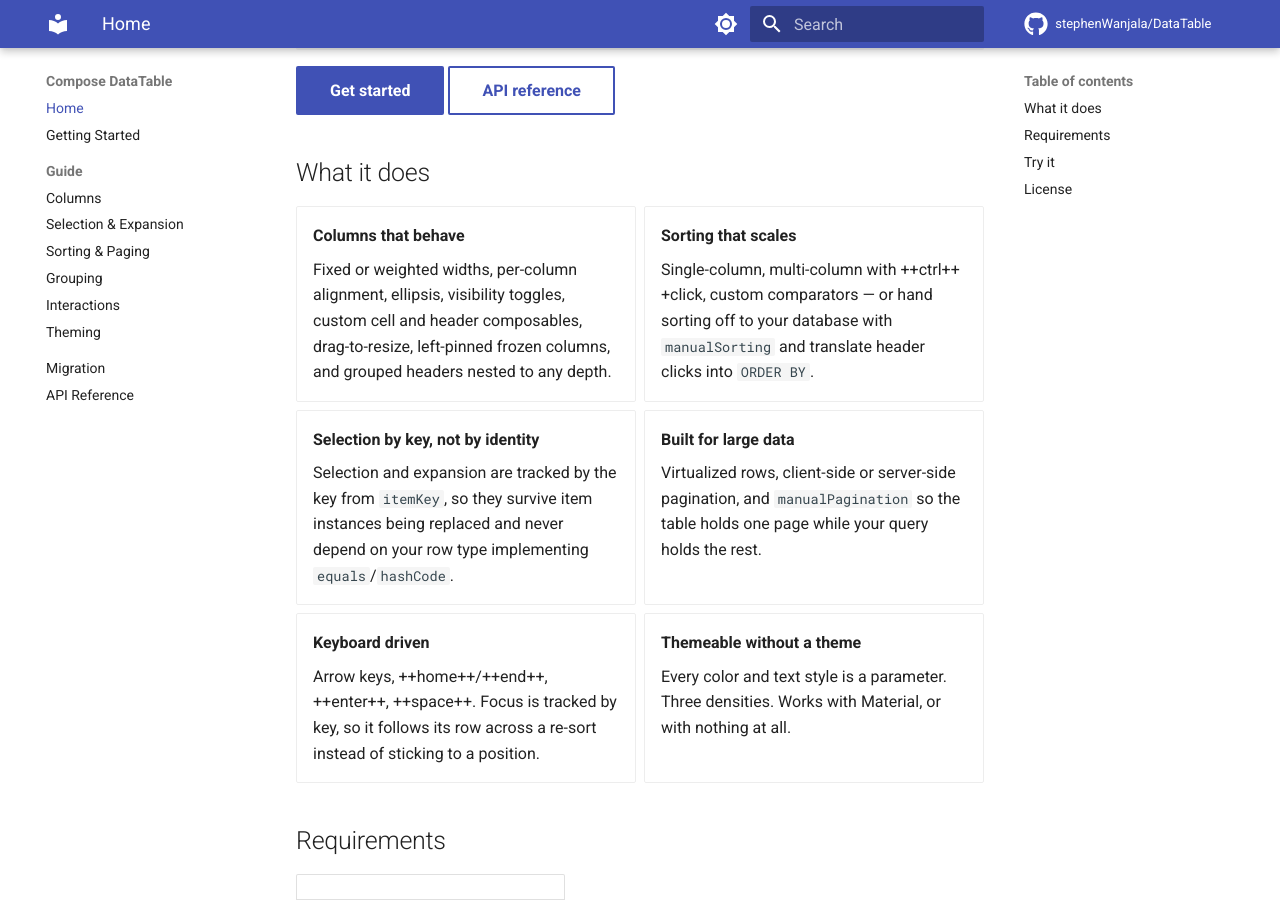
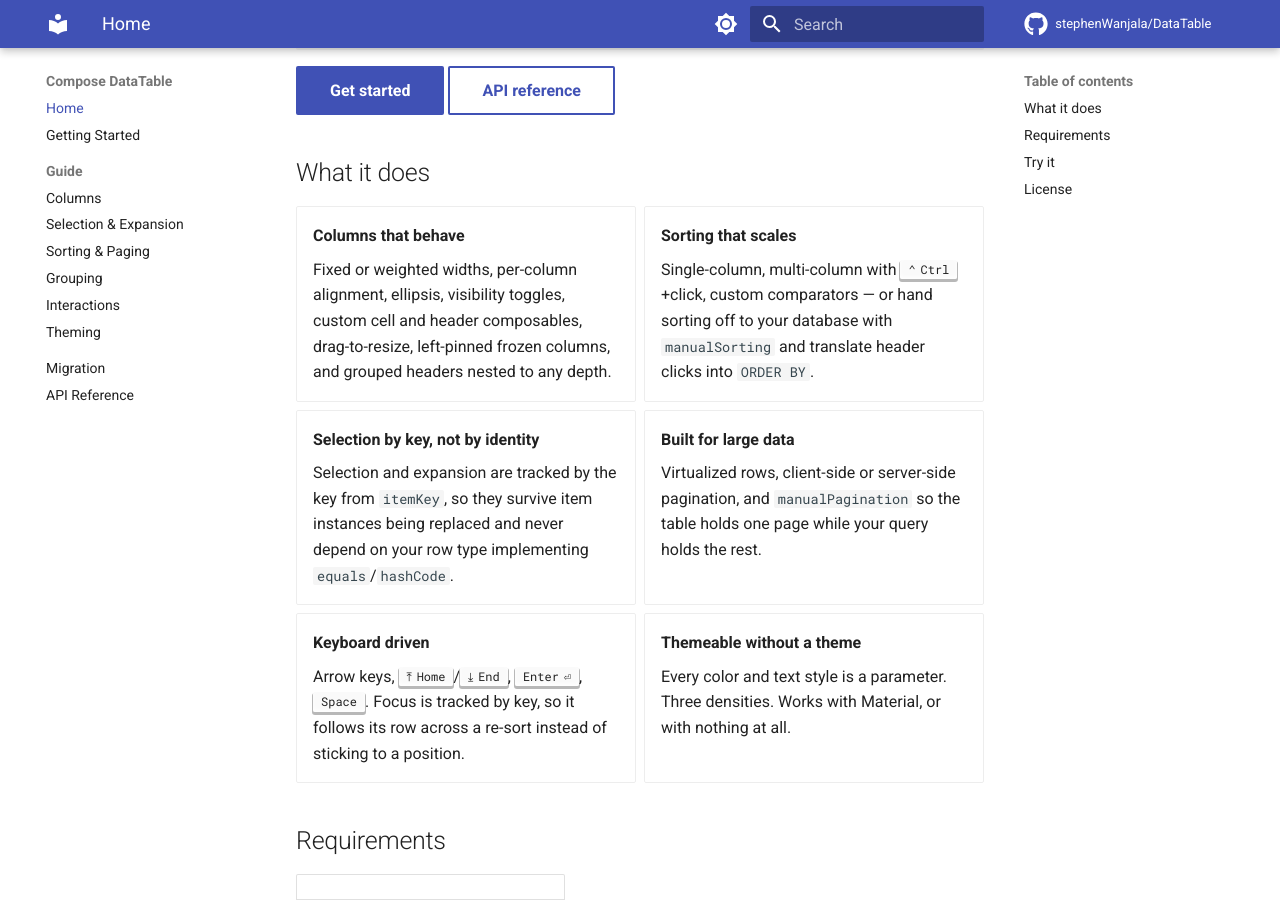
Before and after one commit to stephenWanjala/DataTable, an MkDocs documentation site: the page built from docs/index.md, in a window 1280 px wide and 900 px high, scrolled down 357 px. Built offline with MkDocs 1.6.1 and Material for MkDocs 9.7.7, drawn with Linux system fonts in a browser that asks for light colours; comment, search, counter and statistics services are not loaded.

Commit message:
fix(docs): render keyboard shortcuts as keys
The guides mark every shortcut with the ++ctrl++ / ++enter++ syntax, which
only pymdownx.keys understands, and that extension was never enabled. All
28 occurrences rendered on the published site as the literal text
"++ctrl++" rather than as keycaps -- across Interactions, Sorting & Paging,
and the landing page.

pymdown-extensions already arrives with mkdocs-material, so this needs no
change to requirements-docs.txt.

```diff
--- a/mkdocs.yml
+++ b/mkdocs.yml
@@ -51,6 +51,8 @@ markdown_extensions:
   - pymdownx.details
   - pymdownx.superfences
   - pymdownx.inlinehilite
+  # The guides mark shortcuts as ++ctrl++ / ++enter++; without this they render literally.
+  - pymdownx.keys
   - pymdownx.highlight:
       anchor_linenums: true
   - pymdownx.tabbed:
```
